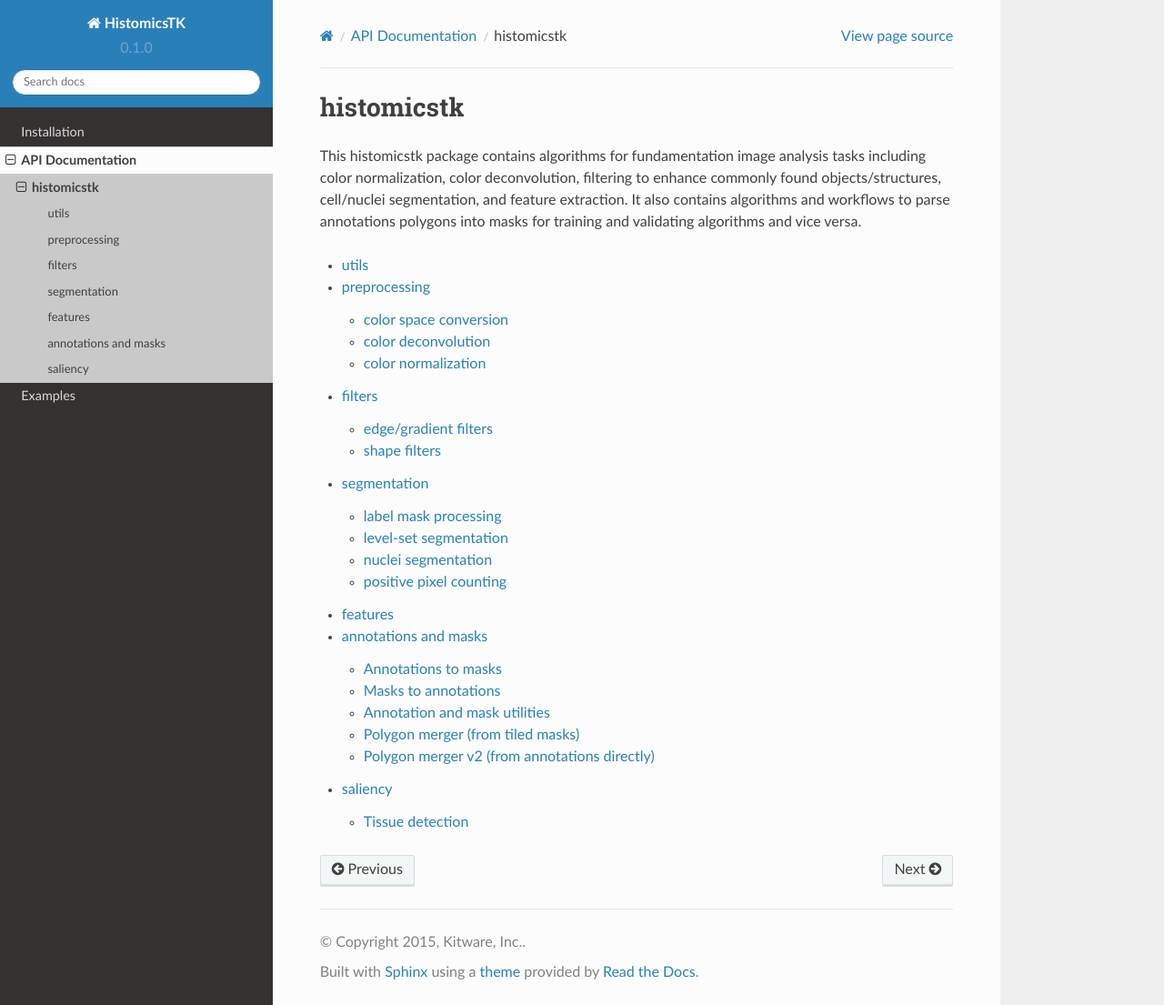
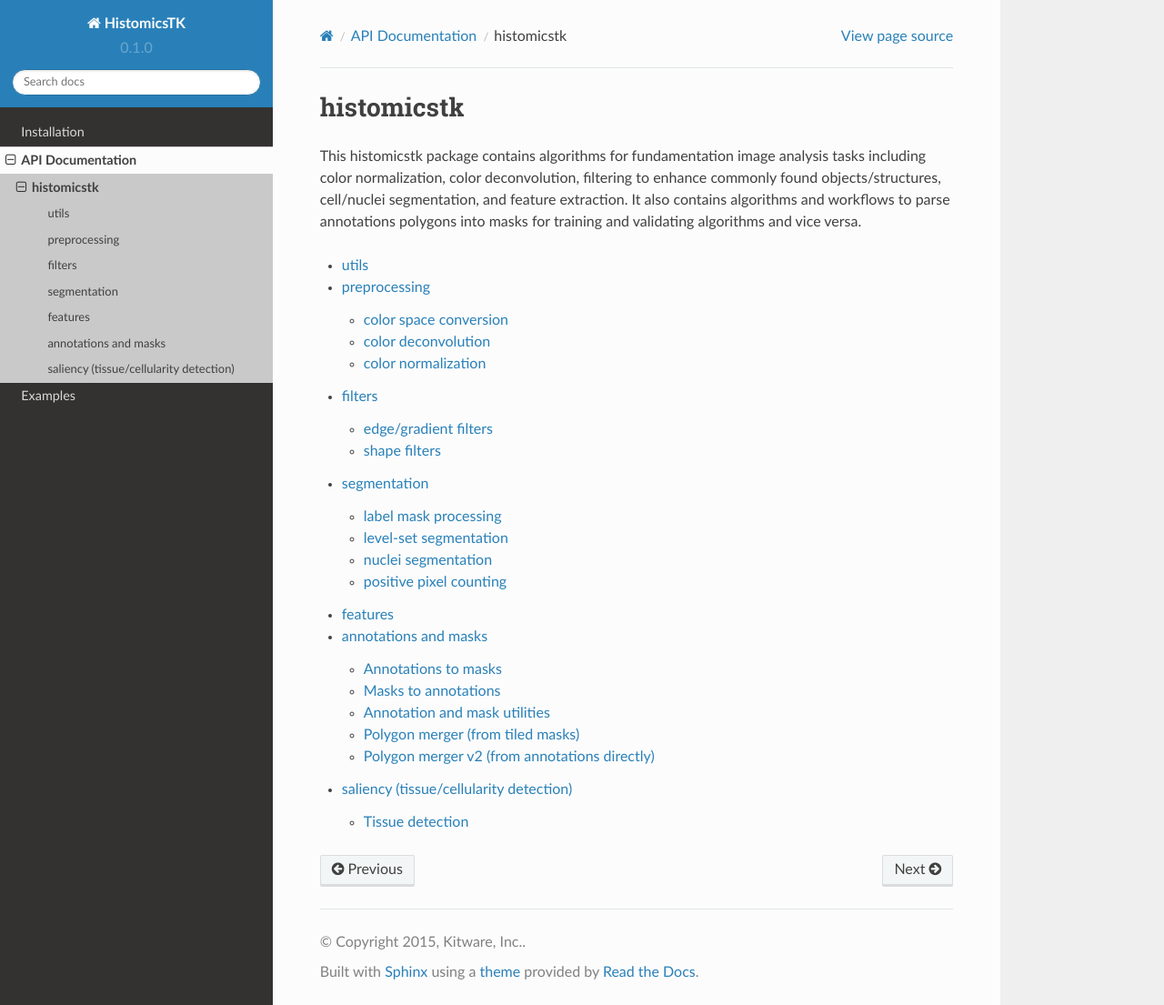
Before and after one commit to DigitalSlideArchive/HistomicsTK, a Sphinx documentation site: the page built from docs/histomicstk.rst, in a window 1280 px wide and 1105 px high. Shown: the whole window at 91% size. Built offline with Sphinx 7.4.7 and the Read the Docs theme 2.0.0, drawn with Linux system fonts in a browser that asks for light colours; pages that are not in the unit, such as notebooks, are missing from menus.

Commit message:
[WIP] - docs for cellularity detection

```diff
--- a/docs/examples.rst
+++ b/docs/examples.rst
@@ -15,3 +15,4 @@
    examples/polygon_merger.ipynb
    examples/polygon_merger_v2.ipynb
    examples/tissue_detection.ipynb
+   examples/cellularity_detection.ipynb
--- a/docs/histomicstk.rst
+++ b/docs/histomicstk.rst
@@ -17,4 +17,4 @@
     segmentation <histomicstk.segmentation>
     features <histomicstk.features>
     annotations and masks <histomicstk.annotations_and_masks>
-    saliency <histomicstk.saliency>
+    saliency (tissue/cellularity detection) <histomicstk.saliency>
--- a/docs/histomicstk.saliency.rst
+++ b/docs/histomicstk.saliency.rst
@@ -10,3 +10,4 @@
     :maxdepth: 1
 
     Tissue detection <histomicstk.saliency.tissue_detection.rst>
+    Cellularity detection (using superpixels) <histomicstk.cellularity_detection.rst>
```
Also changed, not shown: docs/histomicstk.saliency.cellularity_detection.rst (added, +7 -0 lines).
